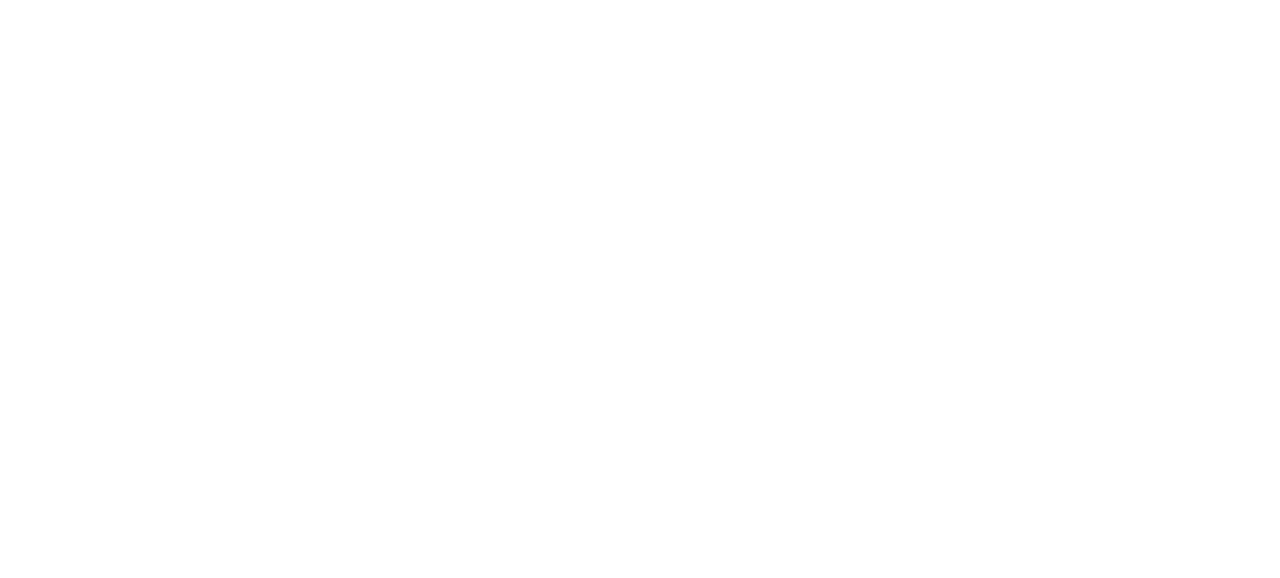
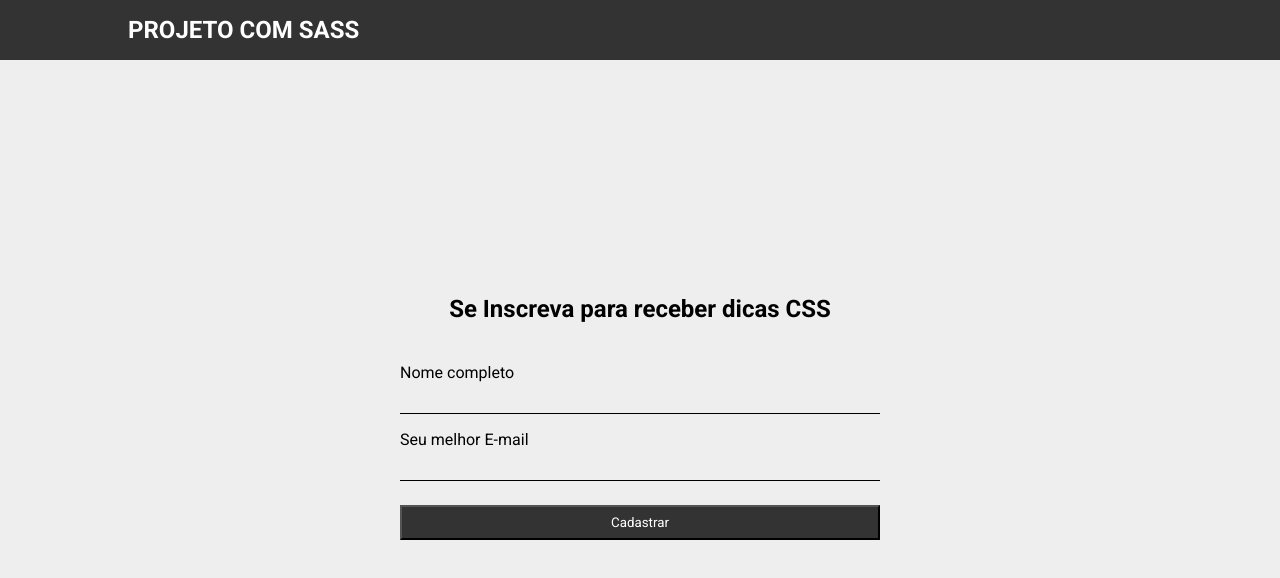
Before and after one commit to LorranFranklin/ProjetoComSASS, a website: page index.html in a window 1280 px wide. Drawn offline with Linux system fonts and the light colour scheme.

Commit message:
UPDATING PROJECT

```diff
--- a/index.html
+++ b/index.html
@@ -12,5 +12,24 @@
     <link rel="stylesheet" href="build/main.css" />
     <title>Projeto com SASS</title>
   </head>
-  <body></body>
+  <body>
+    <header>
+      <div class="container">
+        <h2>PROJETO COM SASS</h2>
+      </div>
+    </header>
+
+    <div class="form-container">
+      <h2>Se Inscreva para receber dicas CSS</h2>
+      <form>
+        <label for="nome-completo">Nome completo</label>
+        <input type="text" id="nome-completo"/>
+        <label for="email">Seu melhor E-mail</label>
+        <input type="email" id="email"/>
+
+        <button type="submit" > Cadastrar </button>
+      </form>
+    </div>
+
+  </body>
 </html>
--- /dev/null
+++ b/source/config/variaveis.scss
@@ -0,0 +1,3 @@
+$fontPrincipal: 'Roboto', sans-serif;
+$corDeFundo: #eee;
+$corDoTexto: #eb1010;
--- a/source/main.scss
+++ b/source/main.scss
@@ -0,0 +1,57 @@
+@use 'config/reset';
+@use 'config/variaveis';
+
+// Usando mixins
+@mixin elementoForm($margin: 16px) {
+  padding: 8px;
+  display: block;
+  width: 100%;
+  margin-bottom: $margin;
+}
+
+body {
+  background-color: variaveis.$corDeFundo;
+}
+
+header {
+  padding: 16px 0;
+  background-color: #333;
+  color: #fff;
+}
+
+.container {
+  width: 100%;
+  max-width: 1024px;
+  margin: 0 auto;
+}
+
+.form-container {
+  height: calc(100vh - 70px);
+  display: flex;
+  flex-direction: column;
+  align-items: center;
+  justify-content: center;
+
+  form {
+    width: 100%;
+    max-width: 480px;
+    margin-top: 40px;
+
+// imporatndo mixins
+    input {
+      @include elementoForm();
+      background-color: transparent;
+      border: none;
+      border-bottom: 1px solid #000;
+    }
+
+    button {
+      @include elementoForm();
+      margin-top: 24px;
+      padding: 8px 16px;
+      background-color: #333;
+      color: #fff;
+      cursor: pointer;
+    }
+  }
+}
--- a/source/variaveis.scss
+++ /dev/null
@@ -1 +0,0 @@
-$fontPrincipal: 'Roboto', sans-serif;
```
Also changed, not shown: build/main.css, source/config/reset.scss (renamed from source/reset.scss), 1 other file.
